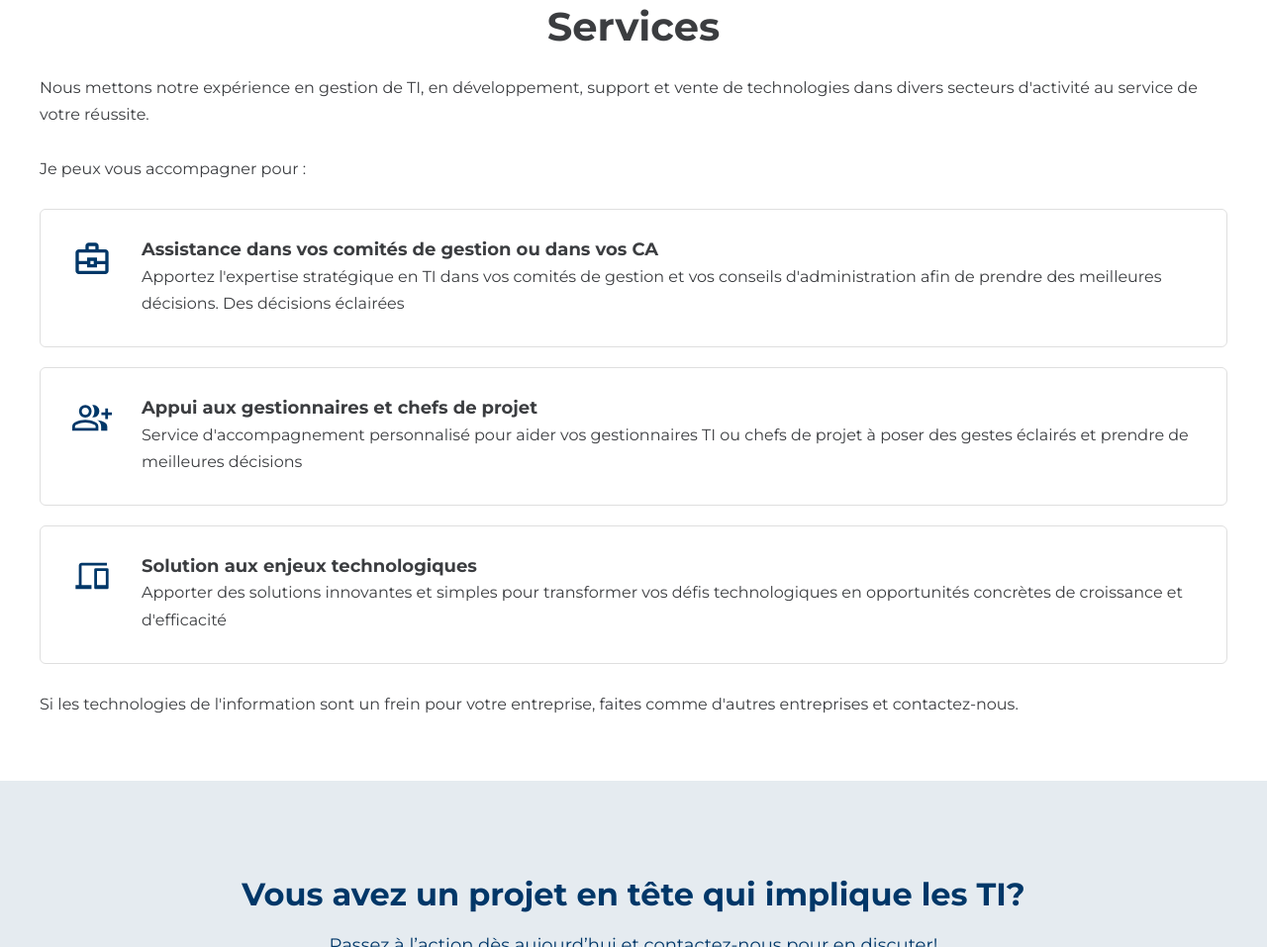
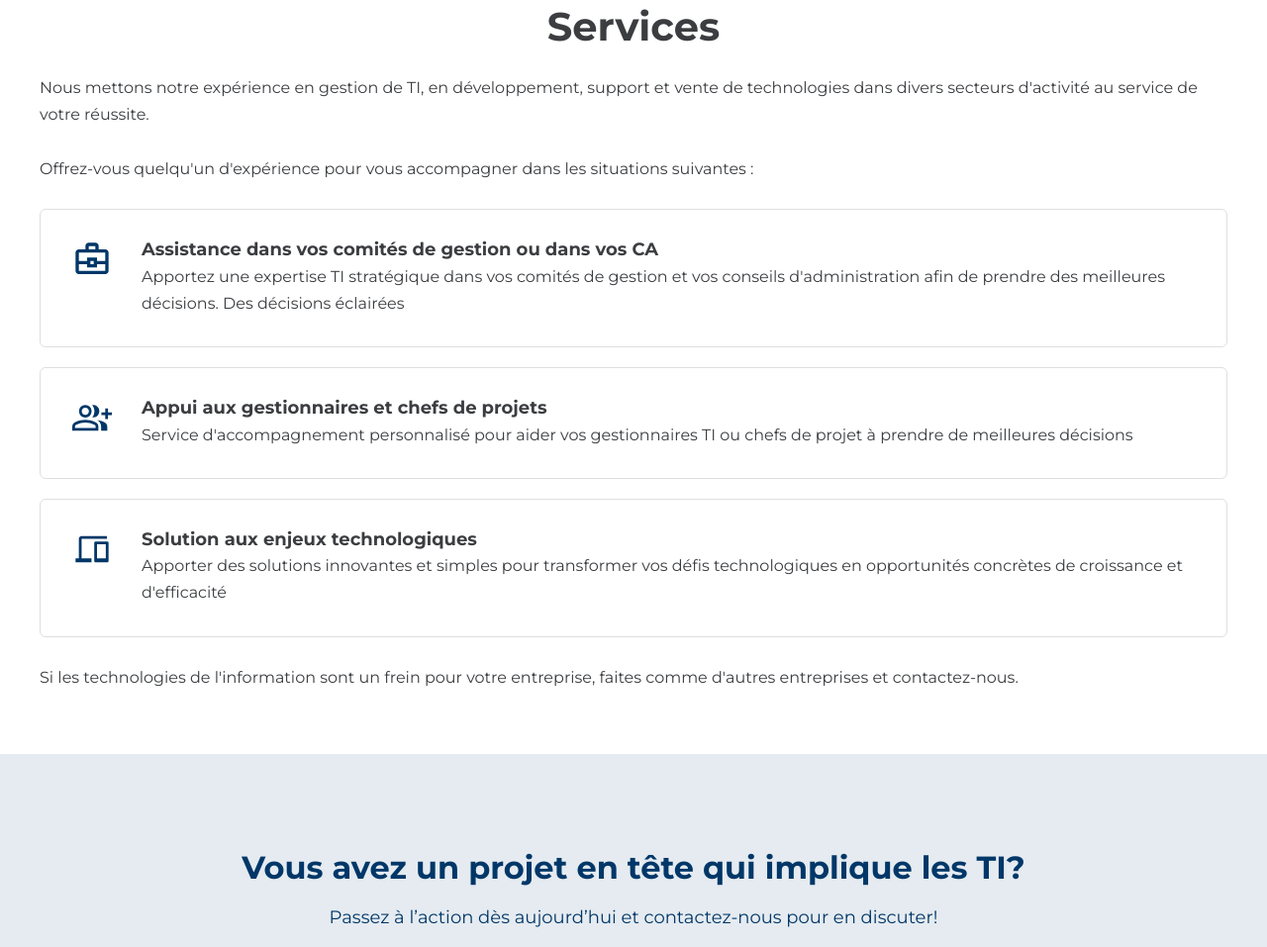
Before and after one commit to iczones/icz-website, a plain HTML site: page index.html in a window 1280 px wide. Shown: the part 861-1818 px from the top of the page at 99% size. Drawn offline with Linux system fonts and the light colour scheme.

Commit message:
Update index.html

```diff
--- a/index.html
+++ b/index.html
@@ -56,7 +56,7 @@
 
         <br>
 
-        <p>Je peux vous accompagner pour :</p>
+        <p>Offrez-vous quelqu'un d'expérience pour vous accompagner dans les situations suivantes :</p>
 
         <br>
 
@@ -70,7 +70,7 @@
 
                 <div>
                     <h4>Assistance dans vos comités de gestion ou dans vos CA</h4>
-                    <p>Apportez l'expertise stratégique en TI dans vos comités de gestion et vos conseils d'administration afin de prendre des meilleures décisions. Des décisions éclairées</p>
+                    <p>Apportez une expertise TI stratégique dans vos comités de gestion et vos conseils d'administration afin de prendre des meilleures décisions. Des décisions éclairées</p>
                 </div>
             </div>
 
@@ -82,8 +82,8 @@
                 </div>
 
                 <div>
-                    <h4>Appui aux gestionnaires et chefs de projet</h4>
-                    <p>Service d'accompagnement personnalisé pour aider vos gestionnaires TI ou chefs de projet à poser des gestes éclairés et prendre de meilleures décisions</p>
+                    <h4>Appui aux gestionnaires et chefs de projets</h4>
+                    <p>Service d'accompagnement personnalisé pour aider vos gestionnaires TI ou chefs de projet à prendre de meilleures décisions</p>
                 </div>
             </div>
 
```
